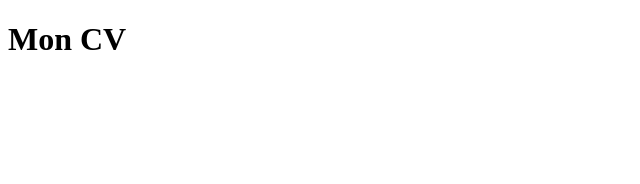
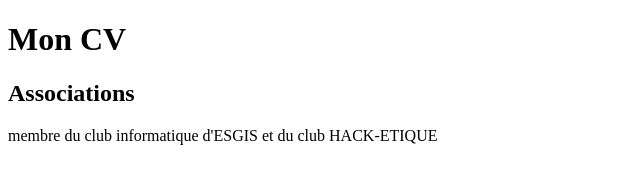
Before and after one commit to mahamath552-coder/mon-cv, a plain HTML site: page index.html in a window 1280 px wide. Shown: the whole page, without its empty margins (0-640 px from the left). Drawn offline with Linux system fonts and the light colour scheme.

Commit message:
mise en place de section associations

```diff
--- a/index.html
+++ b/index.html
@@ -9,5 +9,7 @@
 
     <body>
         <h1>Mon CV</h1>
+        <h2>Associations</h2>
+        <p>membre du club informatique d'ESGIS et du club HACK-ETIQUE</p>
     </body>
 </html>
```
